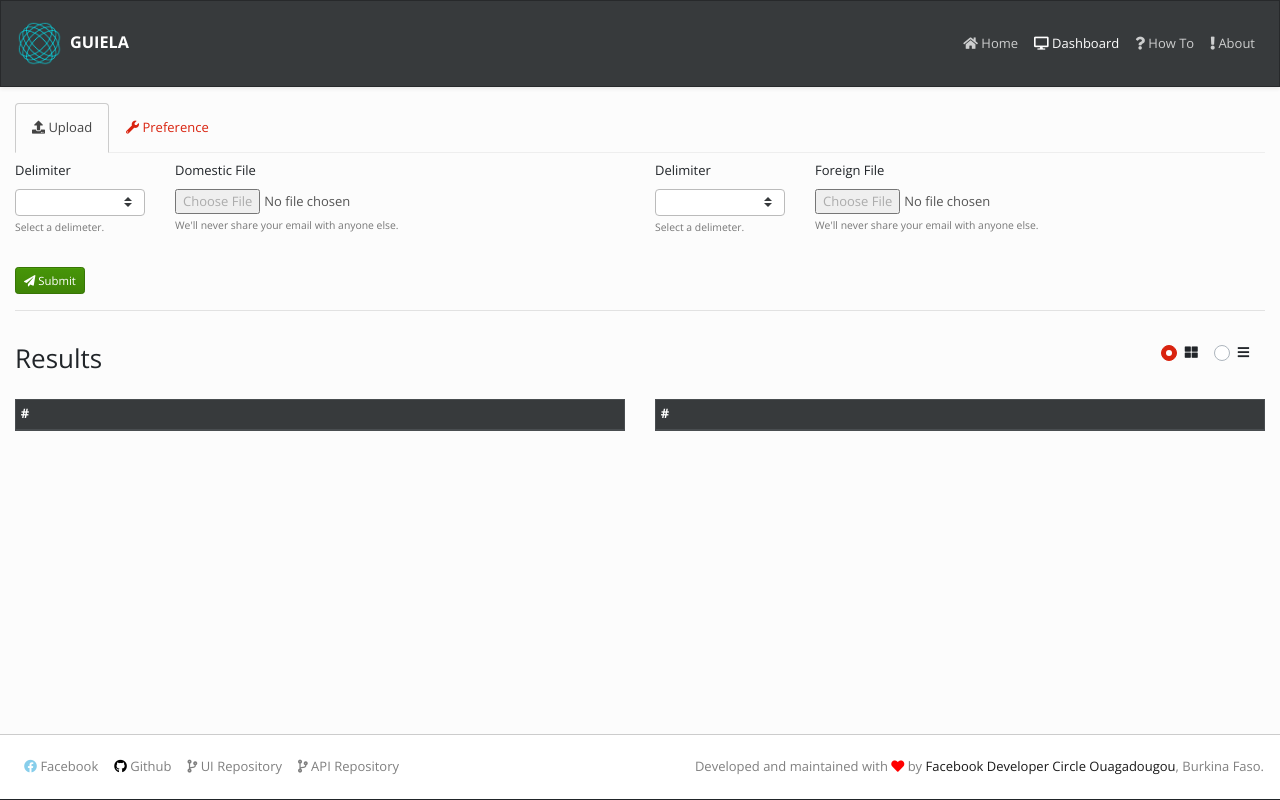
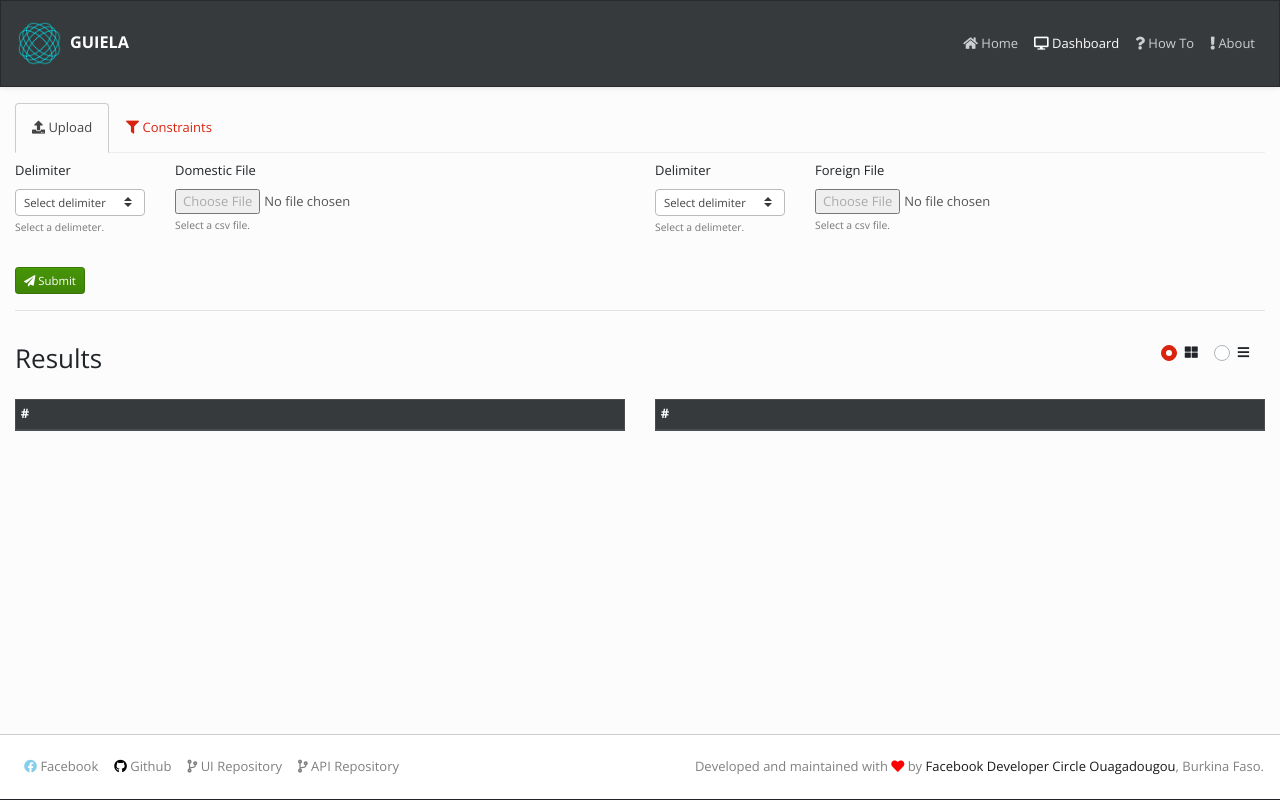
Before and after one commit to guiela/guiela-ui, a Vue app: page /dashboard in a window 1280 px wide. Built offline with nearby package versions, Linux system fonts and the light colour scheme.

Commit message:
Add form validation. Refactor.

```diff
--- /dev/null
+++ b/src/components/DelimiterInput.vue
@@ -0,0 +1,32 @@
+<template>
+  <div class="form-group">
+		<label :for="label+'Delimiter'">Delimiter</label>
+		<select @change="handleChange" class="custom-select custom-select-sm" :id="label+'Delimiter'">
+			<option selected>Select delimiter</option>
+			<option value=";">Semicolon ( ; )</option>
+			<option value=",">Comma ( , )</option>
+		</select>
+		<small id="fileHelp" class="form-text text-muted">
+			Select a delimeter.
+		</small>
+	</div>
+</template>
+
+<script>
+	export default {
+		name: 'delimiter-input',
+		props: ['label'],
+		methods: {
+			handleChange(event) {
+				var value = event.target.value || event.dataTransfer.value;
+				// if (! file.length ) return;
+
+				this.$emit(this.label + '-delimiter-selected', value[0])
+			}
+		}
+	}
+</script>
+
+<style>
+
+</style>
--- a/src/components/DomesticFileInput.vue
+++ /dev/null
@@ -1,46 +0,0 @@
-<template>
-  <div class="form-group">
-    <label for="exampleInputEmail1" v-text="label"></label>
-    <input :disabled="checkDelimiter" type="file" @change="handleChange" class="form-control-file" id="exampleInputEmail1" aria-describedby="emailHelp">
-    <small id="emailHelp" class="form-text text-muted">We'll never share your email with anyone else.</small>
-  </div>
-</template>
-
-<script>
-	import { mapActions } from 'vuex'
-
-	export default {
-		name: 'domestic-file-input',
-		props: ['label', 'delimiter'],
-		methods: {
-			handleChange(event) {
-				var files = event.target.files || event.dataTransfer.files;
-				if (! files.length ) return;
-
-				var form = new FormData();
-
-				form.append('file', files[0]);
-				form.append('delimiter', this.delimiter);
-
-				this.extractDomesticFileDataToArray(form)
-
-				this.$emit('fileSelected', files[0]);
-			},
-
-			...mapActions(['extractDomesticFileDataToArray'])
-		},
-		computed: {
-			checkDelimiter() {
-				if (this.delimiter === ',' || this.delimiter === ';') {
-					return false;
-				}
-
-				return true;
-			}
-		}
-	}
-</script>
-
-<style>
-
-</style>
--- /dev/null
+++ b/src/components/FileInput.vue
@@ -0,0 +1,81 @@
+<template>
+  <div class="form-group">
+    <label for="exampleInputEmail1" v-text="label"></label>
+    <input :disabled="checkDelimiter" type="file" @change="handleChange" :class="inputClasses" id="exampleInputEmail1" aria-describedby="emailHelp">
+    <div v-if="error" class="invalid-feedback" v-text="error"></div>
+		<small v-else id="emailHelp" class="form-text text-muted">Select a csv file.</small>
+  </div>
+</template>
+
+<script>
+	import axios from 'axios'
+
+	export default {
+		name: 'file-input',
+
+		props: ['label', 'delimiter', 'name'],
+
+		data() {
+			return {
+				error: null
+			}
+		},
+
+		methods: {
+
+			handleChange(event) {
+
+				// Clear errors.
+				this.error = null
+
+				var files = event.target.files || event.dataTransfer.files;
+				if (! files.length ) return;
+
+				var form = new FormData();
+
+				form.append('file', files[0]);
+				form.append('delimiter', this.delimiter);
+
+				axios.post(process.env.VUE_APP_API_URL + process.env.VUE_APP_CONVERT_API_URL, form,
+						{headers: {'Content-Type': 'multipart/form-data'}}).then((response) => {
+
+					this.$store.commit(`update${this.name}`, response.data)
+
+					// Display an info toast with no title
+					window.toastr.success(this.name+' file content fetched and ready!')
+
+				}).catch((error) => {
+					this.$emit('file-error', this.name + ': ' + error.response.data.errors.file[0])
+
+					this.error = error.response.data.errors.file[0]
+
+				})
+
+				this.$emit('fileSelected', files[0]);
+			}
+		},
+
+		computed: {
+
+			checkDelimiter() {
+				if (this.delimiter === ',' || this.delimiter === ';') {
+					return false;
+				}
+
+				return true;
+			},
+
+			inputClasses() {
+				if (this.error) {
+					return 'form-control-file is-invalid'
+				}
+
+				return 'form-control-file'
+			}
+		}
+	}
+</script>
+
+<style>
+
+</style>
--- a/src/components/ForeignFileInput.vue
+++ /dev/null
@@ -1,46 +0,0 @@
-<template>
-  <div class="form-group">
-    <label for="exampleInputEmail1" v-text="label"></label>
-    <input :disabled="checkDelimiter" type="file" @change="handleChange" class="form-control-file" id="exampleInputEmail1" aria-describedby="emailHelp">
-    <small id="emailHelp" class="form-text text-muted">We'll never share your email with anyone else.</small>
-  </div>
-</template>
-
-<script>
-	import { mapActions } from 'vuex'
-
-	export default {
-		name: 'foreign-file-input',
-		props: ['label', 'delimiter'],
-		methods: {
-			handleChange(event) {
-				var files = event.target.files || event.dataTransfer.files;
-				if (! files.length ) return;
-
-				var form = new FormData();
-
-				form.append('file', files[0]);
-				form.append('delimiter', this.delimiter);
-
-				this.extractForeignFileDataToArray(form);
-
-				this.$emit('fileSelected', files[0]);
-			},
-
-			...mapActions(['extractForeignFileDataToArray'])
-		},
-		computed: {
-			checkDelimiter() {
-				if (this.delimiter === ',' || this.delimiter === ';') {
-					return false;
-				}
-
-				return true;
-			}
-		}
-	}
-</script>
-
-<style>
-
-</style>
--- a/src/views/Dashboard.vue
+++ b/src/views/Dashboard.vue
@@ -8,9 +8,15 @@
 							<a class="nav-link active" data-toggle="tab" href="#home"><i class="fas fa-upload"></i> Upload</a>
 						</li>
 						<li class="nav-item">
-							<a class="nav-link" data-toggle="tab" href="#profile"><i class="fas fa-wrench"></i> Preference</a>
+							<a class="nav-link" data-toggle="tab" href="#profile"><i class="fas fa-filter"></i> Constraints</a>
 						</li>
 					</ul>
+
+					<b-alert v-if="errors.length >= 1" variant="warning" show dismissible>
+						<ol>
+							<li v-for="(error, index) in errors" v-text="error" :key="`error-${index}`"></li>
+						</ol>
+					</b-alert>
 
 					<form @submit.prevent="onSubmit" enctype="multipart/form-data">
 						<div id="myTabContent" class="tab-content pt-2">
@@ -20,19 +26,15 @@
 									<div class="col-md-6">
 										<div class="row">
 											<div class="col-md-3">
-												<div class="form-group">
-													<label for="exampleFormControlSelect1">Delimiter</label>
-													<select v-model="form.delimiter.domestic" class="custom-select custom-select-sm" id="exampleFormControlSelect1">
-														<option value=";" selected>Semicolon ( ; )</option>
-														<option value=",">Comma ( , )</option>
-													</select>
-													<small id="fileHelp" class="form-text text-muted">
-														Select a delimeter.
-													</small>
-												</div>
+												<delimiter-input @domestic-delimiter-selected="onDomesticDelimiter" label="domestic"/>
 											</div>
 											<div class="col-md-8">
-												<domestic-file-input @fileSelected="onDomesticFileSelected" label="Domestic File" :delimiter="form.delimiter.domestic"/>
+												<file-input
+													@fileSelected="onDomesticFileSelected"
+													@file-error="this.onFileError"
+													:delimiter="form.delimiter.domestic"
+													label="Domestic File"
+													name="Domestic" />
 											</div>
 										</div>
 									</div>
@@ -40,20 +42,16 @@
 									<div class="col-md-6">
 										<div class="row">
 											<div class="col-md-3">
-												<div class="form-group">
-													<label for="exampleFormControlSelect1">Delimiter</label>
-													<select v-model="form.delimiter.foreign" class="custom-select custom-select-sm" id="exampleFormControlSelect1">
-														<option value=";" selected>Semicolon ( ; )</option>
-														<option value=",">Comma ( , )</option>
-													</select>
-													<small id="fileHelp" class="form-text text-muted">
-														Select a delimeter.
-													</small>
-												</div>
+												<delimiter-input @foreign-delimiter-selected="onForeignDelimiter" label="foreign"/>
 											</div>
 
 											<div class="col-md-8">
-												<foreign-file-input @fileSelected="onForeignFileSelected" label="Foreign File"  :delimiter="form.delimiter.foreign"/>
+												<file-input
+													@fileSelected="onForeignFileSelected"
+													@file-error="this.onFileError"
+													:delimiter="form.delimiter.foreign"
+													label="Foreign File"
+													name="Foreign" />
 											</div>
 										</div>
 									</div>
@@ -66,22 +64,18 @@
 										<div class="row">
 											<div class="col">
 												<label for="exampleInputFile">Identifier</label>
-												<select v-if="getDomesticHeader && getForeignHeader" v-model="form.identifier" class="custom-select custom-select-sm">
+												<select :disabled="getDomesticHeader.length < 1 && getForeignHeader.length < 1" v-model="form.identifier" class="custom-select custom-select-sm">
+													<option selected>Open this select menu</option>
 													<option v-for="(header, index) in matchable" :value="header" v-text="header" :key="index"></option>
 												</select>
-												<select v-else class="custom-select custom-select-sm" disabled>
-													<option selected>Open this select menu</option>
-												</select>
 												<small id="fileHelp" class="form-text text-muted">
-													Select the column to be used to identify the row to be match and compared.
+													Select the column to be used to identify the row to be matched and compared.
 												</small>
 
 												<label for="exampleInputFile">Matcher</label>
-												<select v-if="getDomesticHeader && getForeignHeader" v-model="form.matcher" class="custom-select custom-select-sm">
+												<select :disabled="getDomesticHeader.length < 1 && getForeignHeader.length < 1" v-model="form.matcher" class="custom-select custom-select-sm">
+													<option selected>Open this select menu</option>
 													<option v-for="(header, index) in matchable" :value="header" v-text="header" v-bind:key="index"></option>
-												</select>
-												<select v-else class="custom-select custom-select-sm" disabled>
-													<option selected>Open this select menu</option>
 												</select>
 												<small id="fileHelp" class="form-text text-muted">
 													Select the column to be compared.
@@ -125,9 +119,9 @@
 
 <script>
 	// @ is an alias to /src
-	import DomesticFileInput from '@/components/DomesticFileInput.vue'
-	import ForeignFileInput from '@/components/ForeignFileInput.vue'
+	import FileInput from '@/components/FileInput.vue'
 	import DataDisplay from '@/components/DataDisplay.vue'
+	import DelimiterInput from '@/components/DelimiterInput.vue'
 	import { mapGetters, mapActions } from 'vuex'
 	import axios from 'axios'
 
@@ -135,6 +129,8 @@
 		name: 'dashboard',
 		data() {
 			return {
+				errors: [],
+
 				form: {
 					domestic: null,
 					foreign: null,
@@ -150,23 +146,81 @@
 		},
 
 		components: {
-			DomesticFileInput,
-			ForeignFileInput,
+			// Import DomesticFileInput component.
+			FileInput,
+			// Import DataDisplay component.
 			DataDisplay,
+			// Import DelimiterInput component.
+			DelimiterInput
 		},
 
 		methods: {
+			// Import actions from vuex.
 			...mapActions(['updateDomestic', 'updateForeign']),
 
+			/**
+			 * Respond to the onForeignFileSelected
+			 * event and assign it's value to the form
+			 * domestic property.
+			 *
+			 * @param mixed value
+			 */
 			onDomesticFileSelected(value) {
 				this.form.domestic = value;
 			},
+
+			/**
+			 * Respond to the onDomesticFileSelected
+			 * event and assign it's value to the form
+			 * foreign property.
+			 *
+			 * @param mixed value
+			 */
 			onForeignFileSelected(value) {
 				this.form.foreign = value;
 			},
+
+			/**
+			 * Respond to the domestic-delimiter-selected
+			 * event and assign it's value to the form
+			 * delimiter domestic property.
+			 *
+			 * @param mixed value
+			 */
+			onDomesticDelimiter(value) {
+				this.form.delimiter.domestic = value
+			},
+
+			/**
+			 * Respond to the foreign-delimiter-selected
+			 * event and assign it's value to the form
+			 * delimiter foreign property.
+			 *
+			 * @param mixed value
+			 */
+			onForeignDelimiter(value) {
+				this.form.delimiter.foreign = value
+			},
+
+			onFileError(value) {
+				this.errors.push(value)
+			},
+
+			/**
+			 * Submit form
+			 *
+			 * This function is called when the submit button is pressed.
+			 */
 			onSubmit() {
+				this.validate()
+
+				if (this.errors.length < 1) {
+					// Reset errors
+					this.errors = []
+
 					// Display an info toast with no title
 					window.toastr.info('Submitting data for processing!')
+
 					const data = new FormData();
 
 					data.append('domestic', this.form.domestic);
@@ -188,10 +242,57 @@
 				}
 			},
 
+			validate() {
+				this.errors = []
+
+				// Make sure domestic field is not null.
+				if (! this.form.domestic){
+					this.errors.push('The domestic field is required.')
+				}
+
+				// Make sure foreign field is not null.
+				if (! this.form.foreign){
+					this.errors.push('The foreign field is required.')
+				}
+
+				// Make sure identifier field is not null.
+				if (! this.form.identifier){
+					this.errors.push('The identifier field is required.')
+				}
+
+				// Make sure Matcher field is not null.
+				if (! this.form.matcher){
+					this.errors.push('The matcher field is required.')
+				}
+
+				// Make sure domestic delimiter field is not null.
+				if (! this.form.delimiter.domestic){
+					this.errors.push('The delimiter for domestic field input is required.')
+				}
+
+				// Make sure foreign delimiter field is not null.
+				if (! this.form.delimiter.foreign){
+					this.errors.push('The delimiter for foreign field input is required.')
+				}
+			}
+		},
+
 		computed: {
+			// Import vuex getters.
+			...mapGetters([
+				'getDomesticHeader', 'getDomesticRecords',
+				'getForeignHeader', 'getForeignRecords'
+			]),
 
+			/**
+			 * This filters through the headers and return the
+			 * values that are present in both headers.
+			 *
+			 * @returns array
+			 */
 			matchable() {
 				var arr=[];
+
 				for(var a = 0; a <= this.getDomesticHeader.length; a++) {
 					for(var b = 0; b <= this.getForeignHeader.length; b++) {
 						if ((this.getDomesticHeader[a] === this.getForeignHeader[b])
@@ -205,12 +306,14 @@
 				}
 
 				return arr;
-			},
-
-			...mapGetters([
-				'getDomesticHeader', 'getDomesticRecords',
-				'getForeignHeader', 'getForeignRecords'
-			])
+			}
 		}
 	}
 </script>
+
+<style scoped>
+	.alert {
+		margin-top: 6px;
+		border-radius: 0;
+	}
+</style>
```
Also changed, not shown: src/store/modules/domestic.module.js (+5 -24 lines), src/store/modules/foreign.module.js (+9 -29 lines). Lines whose indentation alone changed are shown as unchanged.
